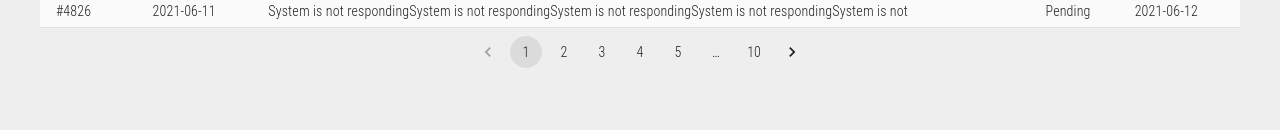
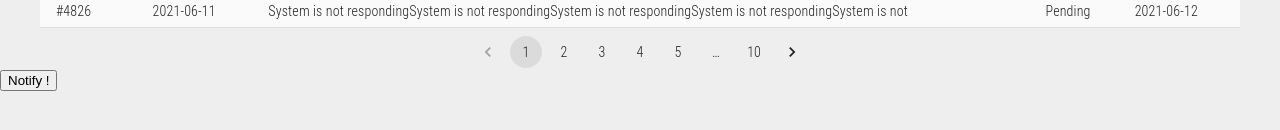
Before and after one commit to w4t3r-45/ticket_system, a React (Create React App) app: page /dashboard in a window 1280 px wide. Shown: the part 392-522 px from the top of the page. Built offline with nearby package versions, Linux system fonts and the light colour scheme.

Commit message:
added Notification toastify and react-reveal for some animations

```diff
--- a/package.json
+++ b/package.json
@@ -17,8 +17,10 @@
     "react-dom": "^17.0.2",
     "react-hook-form": "^7.16.1",
     "react-redux": "^7.2.5",
+    "react-reveal": "^1.2.2",
     "react-router-dom": "^6.0.0-beta.5",
     "react-scripts": "4.0.3",
+    "react-toastify": "^8.0.3",
     "redux": "^4.1.1",
     "redux-devtools-extension": "^2.13.9",
     "redux-thunk": "^2.3.0",
--- /dev/null
+++ b/src/components/Notification.js
@@ -0,0 +1,12 @@
+import { ToastContainer, toast } from "react-toastify";
+import "react-toastify/dist/ReactToastify.min.css";
+
+export default function Notification(props) {
+  const notify = () => toast("Wow so easy !");
+  return (
+    <>
+      <button onClick={notify}>Notify !</button>
+      <ToastContainer />
+    </>
+  );
+}
--- a/src/components/UserDashboard.js
+++ b/src/components/UserDashboard.js
@@ -45,6 +45,10 @@
 } from "@mui/icons-material";
 //access theme object provided in our APP.JS
 import { useTheme } from "@mui/material/styles";
+// need to revisit notifications "not finished yet"
+import Notification from "./Notification";
+// testing animation with react-reveal
+import { Fade } from "react-reveal";
 
 export default function UserDashboard({ props }) {
   const theme = useTheme();
@@ -390,6 +394,7 @@
         alignItems="center"
         sx={{ mt: 7, mb: 4 }}
       >
+        <Fade left>
           <Box component={Paper} sx={boxStyle}>
             {/* left box */}
             <Box sx={{ width: 60, position: "relative" }}>
@@ -437,6 +442,8 @@
               </Box>
             </Box>
           </Box>
+        </Fade>
+        <Fade bottom>
           <Box component={Paper} sx={boxStyle}>
             {/* left box */}
             <Box sx={{ width: 60, position: "relative" }}>
@@ -484,6 +491,8 @@
               </Box>
             </Box>
           </Box>
+        </Fade>
+        <Fade right>
           <Box component={Paper} sx={boxStyle}>
             {/* left box */}
             <Box sx={{ width: 60, position: "relative" }}>
@@ -531,6 +540,7 @@
               </Box>
             </Box>
           </Box>
+        </Fade>
       </Box>
       <Divider />
       {/* Table Container */}
@@ -552,6 +562,7 @@
         <Table
           sx={{
             maxWidth: 1200,
+            minWidth: 800,
             margin: "auto"
           }}
           size="small"
@@ -613,6 +624,8 @@
       >
         <CtxMenu />
       </Menu>
+      {/* Notifications test */}
+      <Notification />
     </>
   );
 }
```
Also changed, not shown: 1 other file (tests, documents, lock files or other folders). Lines whose indentation alone changed are shown as unchanged.
